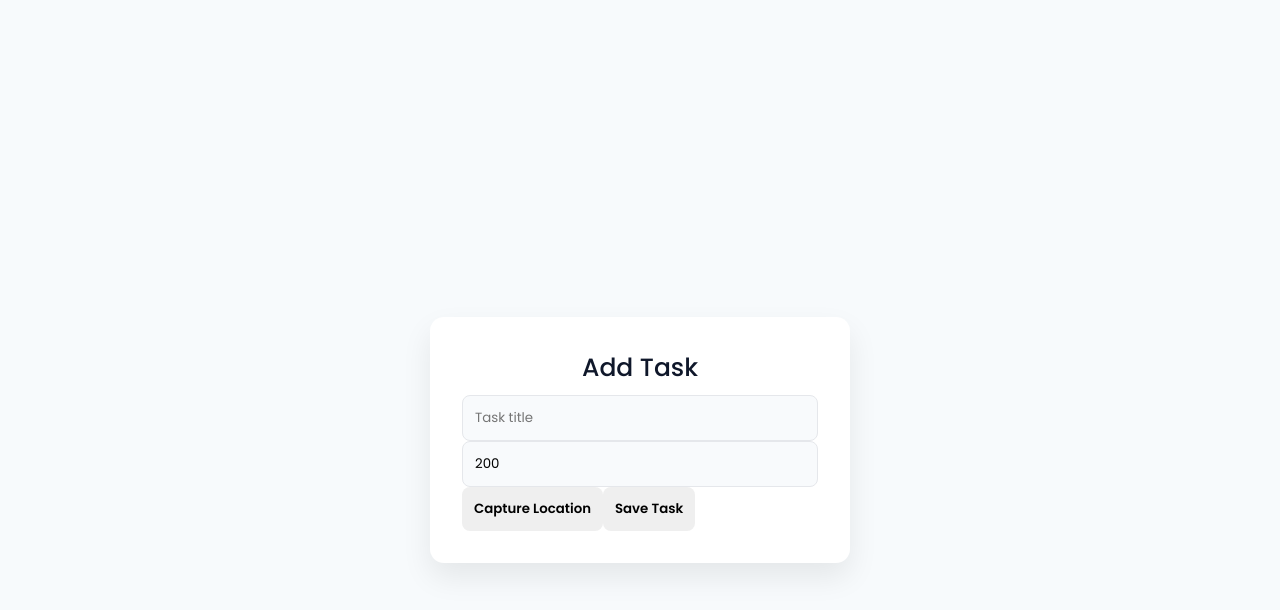
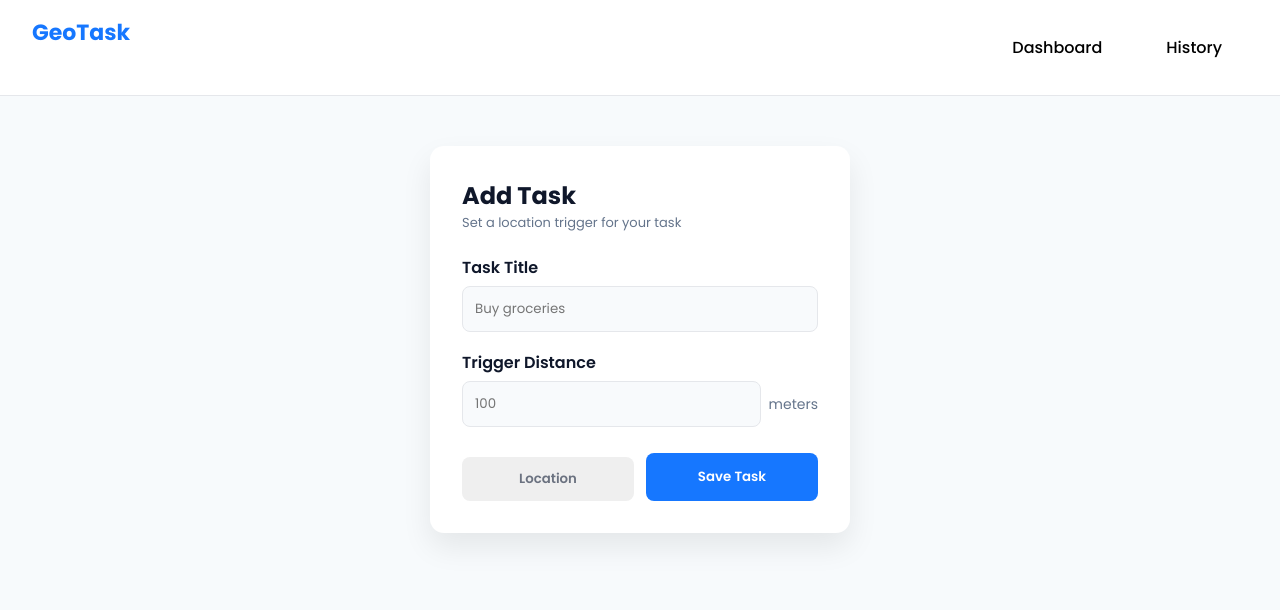
Before and after one commit to maheshbhojane1/GeoTask, a React (Vite) app: page /add-task in a window 1280 px wide. Shown: the top 610 px of the page. Built offline with nearby package versions, Linux system fonts and the light colour scheme.

Commit message:
update css

```diff
--- a/src/pages/AddTask.jsx
+++ b/src/pages/AddTask.jsx
@@ -3,6 +3,8 @@ import { useNavigate } from "react-router-dom";
 import { auth } from "../services/firebase";
 import { db } from "../services/firebase";
 import { doc, setDoc } from "firebase/firestore";
+import { Link } from "react-router-dom";
+
 
 export default function AddTask() {
   const [title, setTitle] = useState("");
@@ -36,30 +38,51 @@ export default function AddTask() {
   };
 
   return (
-    <div className="container">
-      <div className="card">
+    <>
+      <header className="navbar">
+        <div className="logo">GeoTask</div>
+
+        <div className="user-menu">
+          <Link className="btn" to="/dashboard">
+            Dashboard
+          </Link>
+          <Link className="btn" to="/history">
+            History
+          </Link>
+        </div>
+      </header>
+      <div className="task-container">
+        <div className="task-card">
           <h2>Add Task</h2>
+          <p className="task-subtitle">Set a location trigger for your task</p>
 
+          <form>
+            <label>Task Title</label>
             <input
-          placeholder="Task title"
+              placeholder="Buy groceries"
               value={title}
               onChange={(e) => setTitle(e.target.value)}
             />
 
-        <input
-          type="number"
-          value={distance}
-          onChange={(e) => setDistance(e.target.value)}
-        />
 
-        <button className="btn" onClick={getLocation}>
-          Capture Location
+            <label>Trigger Distance</label>
+            <div class="input-group">
+              <input type="number"
+              onChange={(e) => setDistance(e.target.value)} placeholder="100" />
+              <span>meters</span>
+            </div>
+
+            <div class="actions">
+              <button type="button" class="btn location" onClick={getLocation}>
+                Location
               </button>
-
-        <button className="btn" onClick={handleSubmit}>
+              <button type="submit" class="btn primary" onClick={handleSubmit}>
                 Save Task
               </button>
             </div>
+          </form>
         </div>
+      </div>
+    </>
   );
 }
--- a/src/pages/Dashboard.jsx
+++ b/src/pages/Dashboard.jsx
@@ -12,24 +12,21 @@ export default function Dashboard() {
   const hasTriggered = useRef(false);
   const navigate = useNavigate();
 
-  /* 🔐 AUTH PROTECTION */
   useEffect(() => {
     const unsub = onAuthStateChanged(auth, (user) => {
       if (!user) {
-        navigate("/", { replace: true }); // ⛔ block back button
+        navigate("/", { replace: true });  button
       }
     });
     return () => unsub();
   }, [navigate]);
 
-  /* 🔔 REQUEST NOTIFICATION PERMISSION */
   useEffect(() => {
     if ("Notification" in window && Notification.permission === "default") {
       Notification.requestPermission();
     }
   }, []);
 
-  /* 📦 LOAD ACTIVE TASK FROM FIRESTORE */
   useEffect(() => {
     const loadTask = async () => {
       const user = auth.currentUser;
@@ -44,20 +41,17 @@ export default function Dashboard() {
     loadTask();
   }, []);
 
-  /* 🔓 LOGOUT HANDLER */
   const handleLogout = async () => {
     await signOut(auth);
-    navigate("/", { replace: true }); // ⛔ prevents back navigation
+    navigate("/", { replace: true });
   };
 
-  /* 🔔 SHOW NOTIFICATION */
   const showNotification = (title, body) => {
     if (Notification.permission === "granted") {
       new Notification(title, { body });
     }
   };
 
-  /* 📤 MOVE TASK TO HISTORY */
   const moveTaskToHistory = async (completedTask) => {
     const user = auth.currentUser;
     if (!user) return;
@@ -75,7 +69,6 @@ export default function Dashboard() {
     hasTriggered.current = false;
   };
 
-  /* 📍 LOCATION TRACKING */
   useEffect(() => {
     if (!task) return;
 
@@ -122,8 +115,8 @@ export default function Dashboard() {
 
   return (
     <>
-      <header class="navbar">
-        <div class="logo">GeoTask</div>
+      <header className="navbar">
+        <div className="logo">GeoTask</div>
 
         <div className="user-menu">
           <Link className="btn" to="/history">
--- a/src/pages/History.jsx
+++ b/src/pages/History.jsx
@@ -14,7 +14,6 @@ export default function History() {
   const [history, setHistory] = useState([]);
   const [loading, setLoading] = useState(true);
 
-  /* 📦 LOAD HISTORY FROM FIRESTORE */
   useEffect(() => {
     const fetchHistory = async () => {
       const user = auth.currentUser;
@@ -22,7 +21,7 @@ export default function History() {
 
       const q = query(
         collection(db, "taskHistory"),
-        where("userId", "==", user.uid)
+        where("userId", "==", user.uid),
       );
 
       const snapshot = await getDocs(q);
@@ -38,7 +37,6 @@ export default function History() {
     fetchHistory();
   }, []);
 
-  /* ❌ DELETE SINGLE HISTORY ITEM */
   const deleteHistoryItem = async (id) => {
     if (!window.confirm("Delete this history item?")) return;
 
@@ -47,43 +45,48 @@ export default function History() {
   };
 
   return (
-    <div className="container">
-      <div className="card">
-        <h1>Task History</h1>
+    <>
+      <header className="navbar">
+        <div className="logo">GeoTask</div>
+      </header>
+      <div className="history-container">
+        <div className="history-header">
+          <h1>Task History</h1>
 
-        <Link className="btn" to="/dashboard">
-          ← Back to Dashboard
-        </Link>
+          <Link className="back-btn" to="/dashboard">
+            Back
+          </Link>
+        </div>
 
-        <br /><br />
+        <br />
+        <br />
 
         {loading ? (
-          <p>Loading...</p>
+          <p style={{textAlign:'center'}}>Loading...</p>
         ) : history.length === 0 ? (
           <p>No completed tasks yet</p>
         ) : (
-          <ul>
+          <section className="history-card">
             {history.map((task) => (
-              <li key={task.id} style={{ marginBottom: "15px" }}>
-                <strong>{task.title}</strong>
-                <br />
-                <small>
-                  Completed on:{" "}
-                  {task.completedAt.toDate().toLocaleString()}
-                </small>
-                <br />
-                <button
-                  className="btn"
-                  style={{ marginTop: "5px" }}
+              <div className="history-item" key={task.id}>
+                <div>
+                  <h3>{task.title}</h3>
+                  <p>
+                    Completed on {task.completedAt.toDate().toLocaleString()}
+                  </p>
+                </div>
+
+                <span
+                  className="delete"
                   onClick={() => deleteHistoryItem(task.id)}
                 >
                   Delete
-                </button>
-              </li>
+                </span>
+              </div>
             ))}
-          </ul>
+          </section>
         )}
       </div>
-    </div>
+    </>
   );
 }
--- a/src/styles/global.css
+++ b/src/styles/global.css
@@ -1,4 +1,4 @@
-@import url('https://fonts.googleapis.com/css2?family=Poppins:ital,wght@0,100;0,200;0,300;0,400;0,500;0,600;0,700;0,800;0,900;1,100;1,200;1,300;1,400;1,500;1,600;1,700;1,800;1,900&display=swap');
+@import url("https://fonts.googleapis.com/css2?family=Poppins:ital,wght@0,100;0,200;0,300;0,400;0,500;0,600;0,700;0,800;0,900;1,100;1,200;1,300;1,400;1,500;1,600;1,700;1,800;1,900&display=swap");
 
 * {
   margin: 0;
@@ -7,14 +7,12 @@
   font-family: "Poppins", sans-serif;
 }
 
-
 body {
-  background: #F7FAFC;
+  background: #f7fafc;
   color: #0f172a;
 }
 
 .header {
-
   display: flex;
   justify-content: space-between;
   align-items: center;
@@ -47,16 +45,15 @@ body {
   padding: 0 20px;
 }
 
-
 .task-card {
   background: white;
   border-radius: 14px;
   padding: 28px;
-  box-shadow: 0 10px 25px rgba(0,0,0,0.05);
+  box-shadow: 0 10px 25px rgba(0, 0, 0, 0.05);
 }
 
- .container {
-   min-height: 100vh;
+.container {
+  min-height: 100vh;
   display: flex;
   flex-direction: column;
   align-items: center;
@@ -92,14 +89,14 @@ body {
   background: #fff;
   padding: 32px;
   border-radius: 14px;
-  box-shadow: 0 12px 30px rgba(0,0,0,0.08);
+  box-shadow: 0 12px 30px rgba(0, 0, 0, 0.08);
 }
 
 .card h2 {
   text-align: center;
   margin-bottom: 8px;
-      font-size: 25px;
-    font-weight: 500;
+  font-size: 25px;
+  font-weight: 500;
 }
 
 .subtitle {
@@ -109,29 +106,14 @@ body {
   font-size: 13px;
 }
 
-/* .btn {
-   width: 100%;
-  padding: 12px;
-  border-radius: 8px;
-  border: 1px solid #e5e7eb;
-  background: white;
-  font-weight: 600;
-  cursor: pointer;
-  margin-bottom: 18px;
-} */
 
-/* .btn:hover {
-  background-color: #9aa4c5;
-  transition: transform 2s, background-color 0.2s;
-} */
 .input {
   width: 100%;
   padding: 10px;
   border: 1px solid #ccc;
   border-radius: 6px;
-} */
-
-.topbar {
+}
+*/ .topbar {
   background: #f8fafc;
   height: 60px;
   padding: 0 30px;
@@ -158,7 +140,7 @@ body {
   max-width: 420px;
   padding: 32px;
   border-radius: 14px;
-  box-shadow: 0 14px 30px rgba(0,0,0,0.08);
+  box-shadow: 0 14px 30px rgba(0, 0, 0, 0.08);
 }
 
 .card h1 {
@@ -268,8 +250,6 @@ input:focus {
   color: white;
 }
 
-
-
 .navbar {
   background: #fff;
   padding: 16px 32px;
@@ -284,8 +264,6 @@ input:focus {
   font-weight: 700;
   color: #1677ff;
 }
-
-
 
 .nav .active {
   color: #0f172a;
@@ -316,7 +294,6 @@ input:focus {
   cursor: pointer;
 }
 
-
 .container {
   max-width: 1100px;
   margin: 40px auto;
@@ -340,12 +317,11 @@ input:focus {
   cursor: pointer;
 }
 
-
 .task-card {
   background: white;
   border-radius: 14px;
   padding: 28px;
-  box-shadow: 0 10px 25px rgba(0,0,0,0.05);
+  box-shadow: 0 10px 25px rgba(0, 0, 0, 0.05);
 }
 
 .task-top {
@@ -394,3 +370,136 @@ input:focus {
 .blue {
   color: #1677ff;
 }
+
+.history-container {
+  max-width: 1000px;
+  margin: 40px auto;
+  padding: 0 20px;
+}
+
+.history-header {
+  display: flex;
+  justify-content: space-between;
+  align-items: center;
+  margin-bottom: 28px;
+}
+
+h1 {
+  font-size: 20px;
+  font-weight: 400;
+}
+
+.back-btn {
+  padding: 10px 16px;
+  border-radius: 8px;
+  border: 1px solid #e5e7eb;
+  background: white;
+  font-weight: 600;
+  cursor: pointer;
+  text-decoration: none;
+  color: #0f172a;
+  text-decoration: none;
+}
+
+.filter {
+  padding: 8px 14px;
+  border-radius: 8px;
+  border: none;
+  background: transparent;
+  color: #64748b;
+  font-weight: 600;
+  cursor: pointer;
+}
+
+.filter.active {
+  background: #e0f2fe;
+  color: #0369a1;
+}
+
+.history-card {
+  background: white;
+  border-radius: 14px;
+  box-shadow: 0 10px 25px rgba(0, 0, 0, 0.05);
+  overflow: hidden;
+}
+
+.history-item {
+  padding: 22px;
+  display: flex;
+  justify-content: space-between;
+  align-items: center;
+  border-bottom: 1px solid #f1f5f9;
+}
+
+.history-item:last-child {
+  border-bottom: none;
+}
+
+.history-item h3 {
+  margin-bottom: 6px;
+  font-size: 15px;
+  font-weight: 400;
+}
+
+.history-item p {
+  color: #94a3b8;
+  font-size: 13px;
+  font-weight: 400;
+}
+
+.delete {
+  cursor: pointer;
+  font-size: 15px;
+  padding: 10px 16px;
+  border-radius: 8px;
+  border: 1px solid #e5e7eb;
+  background: white;
+  font-weight: 600;
+  cursor: pointer;
+  text-decoration: none;
+  color: #0f172a;
+  text-decoration: none;
+}
+
+.task-container {
+  display: flex;
+  justify-content: center;
+  align-items: center;
+  padding: 50px 20px;
+}
+
+.task-card {
+  background: white;
+  width: 100%;
+  max-width: 420px;
+  padding: 32px;
+  border-radius: 14px;
+  box-shadow: 0 14px 30px rgba(0,0,0,0.08);
+}
+
+.task-subtitle {
+  color: #64748b;
+  margin-bottom: 22px;
+  font-size: 13px;
+}
+
+label {
+  display: block;
+  font-weight: 600;
+  margin-bottom: 6px;
+  margin-top: 18px;
+}
+
+input {
+  width: 100%;
+  padding: 12px;
+  border-radius: 8px;
+  border: 1px solid #e5e7eb;
+  background: #f8fafc;
+}
+
+input:focus {
+  outline: none;
+  border-color: #1677ff;
+  background: white;
+}
```
Also changed, not shown: src/pages/Login.jsx (+63 -20 lines), src/services/firebase.js (line endings or trailing spaces). Lines whose indentation alone changed are shown as unchanged.
